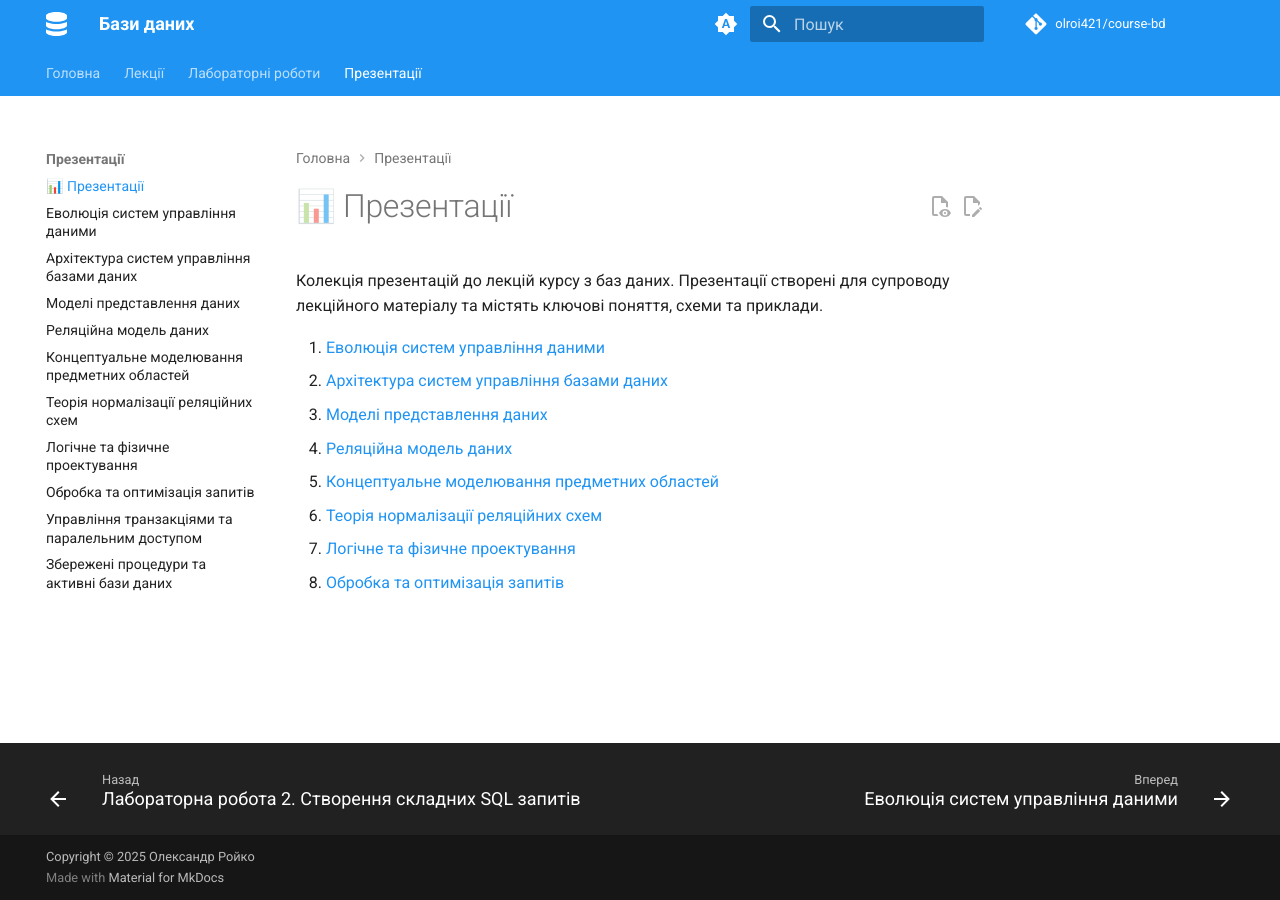
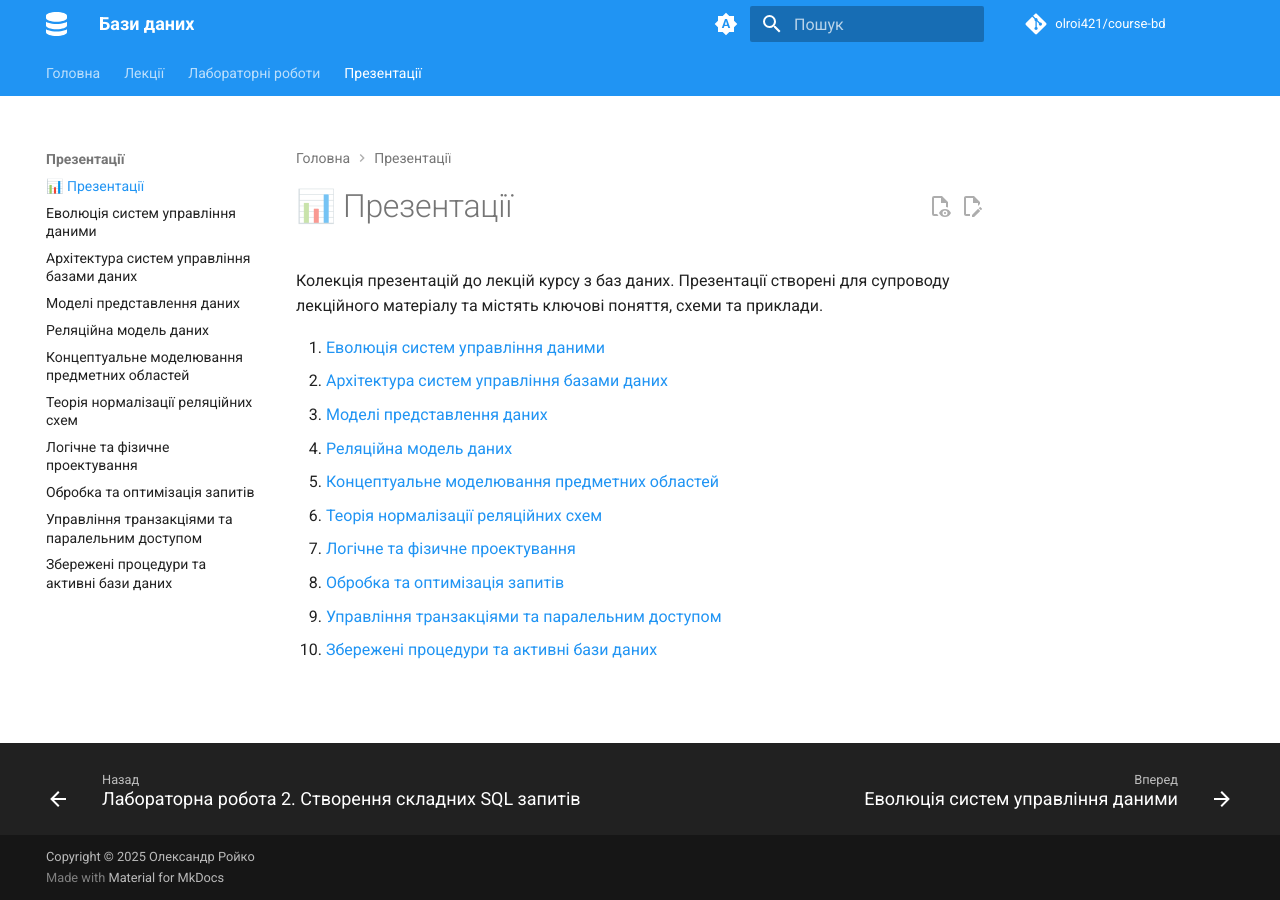
Before and after one commit to olroi421/course-bd, an MkDocs documentation site: the page built from docs/presentations/index.md, in a window 1280 px wide. Built offline with MkDocs 1.6.1 and Material for MkDocs 9.7.7, drawn with Linux system fonts in a browser that asks for light colours; comment, search, counter and statistics services are not loaded.

Commit message:
Update index.md

```diff
--- a/docs/presentations/index.md
+++ b/docs/presentations/index.md
@@ -10,3 +10,5 @@
 6. [Теорія нормалізації реляційних схем](presentation-06.md)
 7. [Логічне та фізичне проектування](presentation-07.md)
 8. [Обробка та оптимізація запитів](presentation-08.md)
+9. [Управління транзакціями та паралельним доступом](presentation-09.md)
+10. [Збережені процедури та активні бази даних](presentation-10.md)
```
